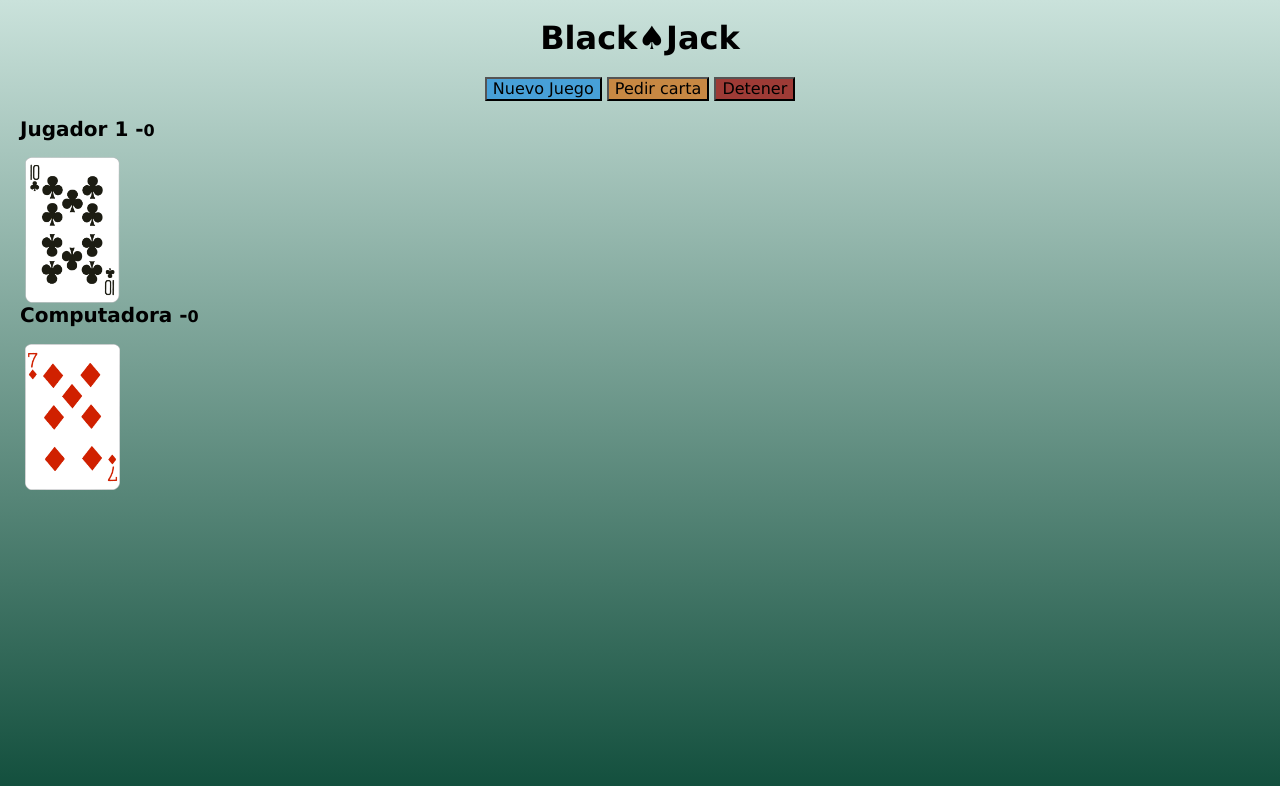
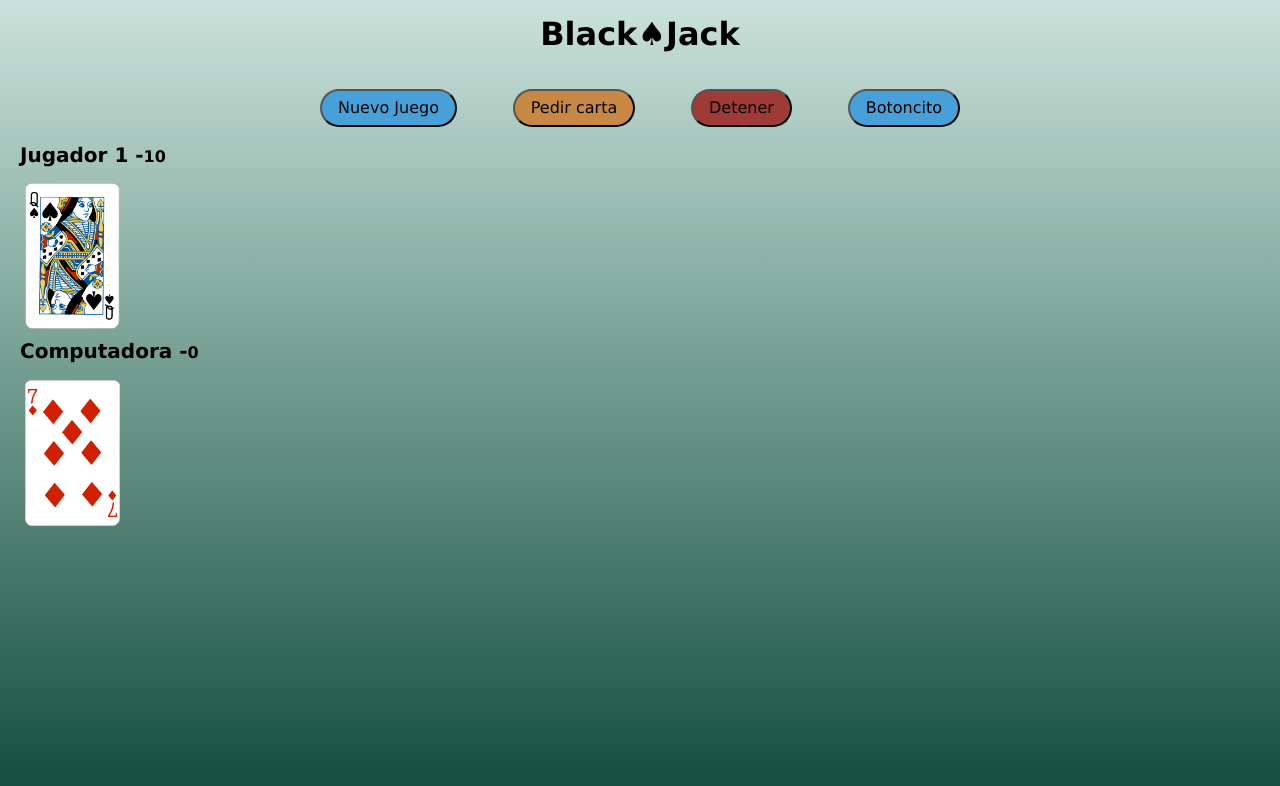
Before and after one commit to aSt0m/black-jack, a plain HTML site: page index.html in a window 1280 px wide. Both pictures are taken after a click on the button "Pedir carta". Drawn offline with nearby package versions, Linux system fonts and the light colour scheme.

Commit message:
Add files via upload

```diff
--- a/css/style.css
+++ b/css/style.css
@@ -28,13 +28,27 @@ img {
 	height: 100vh;
 
 }
+.container-title{
+	text-align: center;
+}
+.title{
+	margin: 0;
+	padding: 1rem 0;
+}
 
-.botones-principal,h1 {
+.botones-principal {
+	width: 50%;
+	display: flex;
+	justify-content: space-between;
 	text-align: center;
-	margin: 0;
+	margin: 0 auto;
 	padding-top: 20px;
 }
 
+.btn{
+	padding: .5rem 1rem;
+	border-radius: 2rem;
+}
 .btn-nuevo{
 	background:#47a0d8;
 }
@@ -58,11 +72,14 @@ h2{
 	margin-left: 20px
 }
 
-#jugador-cartas{
-	height: 130px;
+.jugador{
+	height: 180px;
 }
 
-
+.perdiste{
+	font-size: 8rem;
+	height: 100%;
+}
 
 
 
--- a/index.html
+++ b/index.html
@@ -11,12 +11,12 @@
 	</head>
 	<body>
 		<header class="site-header">
-            <div class="title">
-                <h1>Black♠Jack</h1>
+            <div class="container-title">
+                <h1 class="title">Black♠Jack</h1>
             </div>
             <div class="contenido-header">
 
-                <div class="botones-principal">
+                <div class=" botones-principal" id="divBotones">
                     <button class="btn btn-nuevo ">Nuevo Juego</button>
                     <button class="btn btn-pedir ">Pedir carta</button>
                     <button class="btn btn-detener ">Detener</button>
@@ -24,15 +24,15 @@
                 </div>
 
                 <div class="jugador">
-                    <h2>Jugador 1 -<small>0</small></h2>
+                    <h2>Jugador 1 -<small class="player">0</small></h2>
                     <div id="jugador-cartas">
-                        <img class="cartas" src="cartas/10C.png" alt="Imagen carta">
+                        <!-- <img class="cartas" src="cartas/10C.png" alt="Imagen carta"> -->
 
 
                     </div>
                 </div>
                 <div class="computadora">
-                    <h2>Computadora -<small>0</small></h2>
+                    <h2>Computadora -<small class="computer">0</small></h2>
                     <div id="jugador-cartas">
                         <img class="cartas" src="cartas/7D.png" alt="Imagen carta">
                     </div>
@@ -45,6 +45,6 @@
 
         <script src="https://cdn.jsdelivr.net/npm/underscore@1.12.0/underscore-min.js"></script>
         <!-- <script  src="assets/js/underscore/underscore-esm-min.js"></script> -->
-		<script src="assets/js/juego.js"></script>
+		<script src="js/app.js"></script>
 	</body>
 </html>
--- a/js/app.js
+++ b/js/app.js
@@ -9,27 +9,43 @@
 //Q: Queen
 //K: King
 let deck = [];
-let tipos = ['H','D','S','C'];
-let especiales = ['A','J','Q','K'];
+let tipos = ['H', 'D', 'S', 'C'];
+let especiales = ['A', 'J', 'Q', 'K'];
 
-function crearDeck(){
+let puntosJugador = 0;
 
 
-    for( let i = 2; i <=10; i++){
-        tipos.forEach((tipo)=>{
 
-        deck.push( tipo + i )
+let btnPedirCarta = document.querySelector('.btn-pedir');
+let btnNuevo = document.querySelector('.btn-nuevo');
+let btnDetener = document.querySelector('.btn-detener');
+
+const divBotones = document.querySelector('#divBotones');
+const player = document.querySelector('.player');
+
+const divJugador = document.querySelector('.jugador');
+const divImg = document.querySelector('img')
+
+const siteHeader = document.querySelector('.site-header');
+
+function crearDeck() {
+
+
+    for (let i = 2; i <= 10; i++) {
+        tipos.forEach((tipo) => {
+
+            deck.push(i + tipo)
         })
 
     }
-tipos.forEach(( tipo )=>{
-    especiales.forEach(( esp )=>{
-        deck.push( tipo + esp )
+    tipos.forEach((tipo) => {
+        especiales.forEach((esp) => {
+            deck.push(esp + tipo)
         })
     })
 
-deck = _.shuffle( deck );
-console.log( deck )
+    deck = _.shuffle(deck);
+    console.log(deck)
     return deck
 
 }
@@ -37,42 +53,75 @@ crearDeck()
 
 //Esta función me permite tomar una carta
 
-const pedirCarta = ()=>{
-    if( deck.length == 0 ){
+const pedirCarta = () => {
+    if (deck.length === 0) {
         throw 'Se te acabaron las cartas amiguito'
     }
 
     let carta = deck.pop()
-    console.log( deck )
+    console.log(deck)
 
-    console.log( carta )
+    console.log(carta)
     return carta
 }
 
 
-function valorCarta( carta ){
+function valorCarta(carta) {
 
-    let valor = carta.substring( 0, carta.length -1 );
-    console.log( valor );
+    let valor = carta.substring(0, carta.length - 1);
+    console.log(valor);
     let puntos = 0;
-    if( isNaN( valor ) ){
+    if (isNaN(valor)) {
+        if (valor === 'A') {
+            valor = 11;
+
+        } else {
+            valor = 10;
+            return valor;
+        }
+        console.log(`El valor es de una letra, vale ${valor}`);
+
+    } else {
+
+        puntos = valor * 1;
+        // console.log( "Es numero")
+        // console.log( puntos );
+    }
+    return puntos
+
+}
+// valorCarta( "ds" );
 
 
-        if( valor === 'A' ){
-            valor = 11;
+//Eventos
+btnPedirCarta.addEventListener('click', () => {
+    const carta = pedirCarta();
+    puntosJugador = puntosJugador + valorCarta(carta);
+    player.innerText = puntosJugador;
 
-        }else{
-            valor = 10;
+    const imgCarta = document.createElement('img');
+    imgCarta.src = `cartas/${carta}.png`
+    imgCarta.classList = 'cartas';
+
+    divJugador.append(imgCarta);
+
+    if (puntosJugador > 21) {
+        console.log(`Tienes: ${puntosJugador} puntos, perdiste`)
+        btnPedirCarta.disabled = 'true';
+
+
+    } else if (puntosJugador === 21) {
+        {
+
+            console.log("Conseguiste 21 Ganaste")
+            btnPedirCarta.disabled = 'true';
         }
-        console.log( `El valor es de una letra, vale ${ valor }`);
-
-    }else{
-
-        console.log( "Es numero")
-        puntos = valor * 1 ;
-        console.log( puntos );
     }
 
 
-}
- valorCarta( "ds" );
+});
+
+const botonNuevo = document.createElement('button');
+divBotones.append(botonNuevo);
+botonNuevo.innerText = "Botoncito"
+botonNuevo.classList.add("btn-nuevo", "btn")
```
Lines whose indentation alone changed are shown as unchanged.
